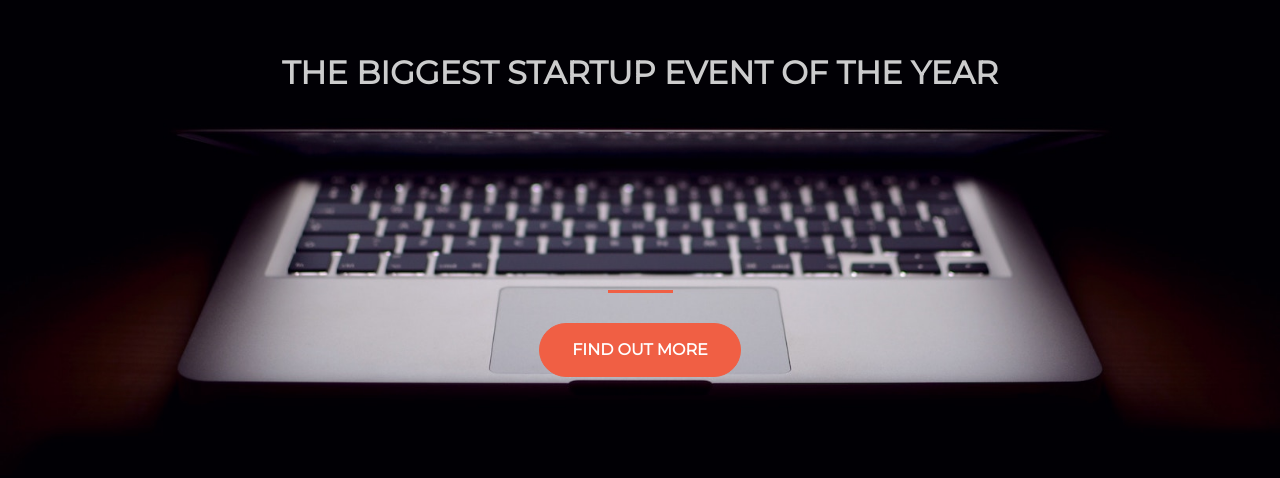
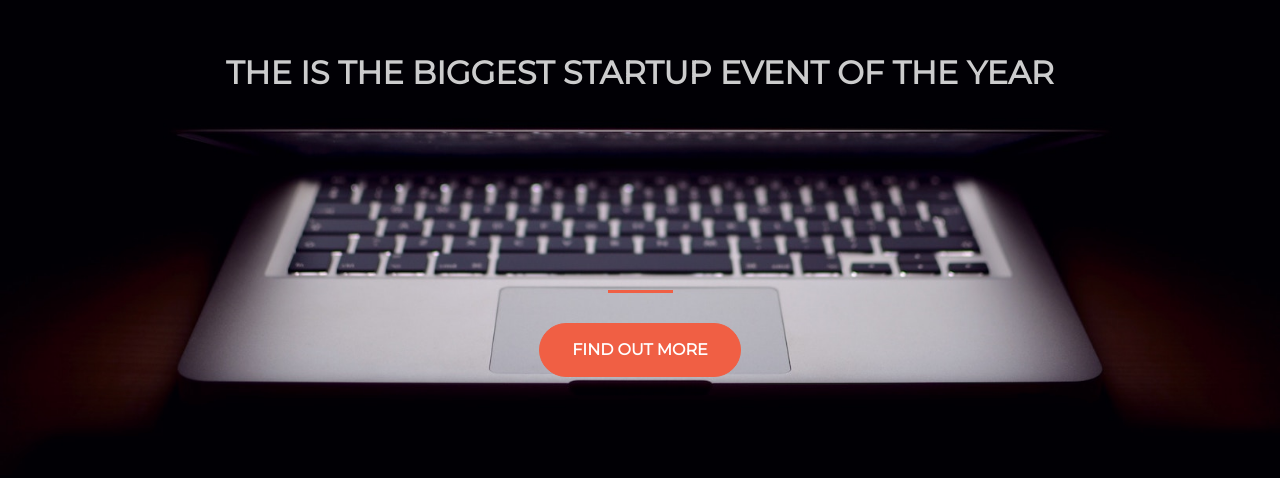
Before and after one commit to deevally/Bizlandingpage, a plain HTML site: page index.html in a window 1280 px wide. Shown: the part 184-662 px from the top of the page. Drawn offline with nearby package versions, Linux system fonts and the light colour scheme.

Commit message:
title change

```diff
--- a/index.html
+++ b/index.html
@@ -18,7 +18,7 @@
         <div class="row">
           <div class="col-lg-12 my-auto">
             <h1 class="text-uppercase faded">
-              <strong>the biggest startup event of the year</strong>
+              <strong>The is the  biggest startup event of the year</strong>
             </h1>
             <hr>
           </div>
```
